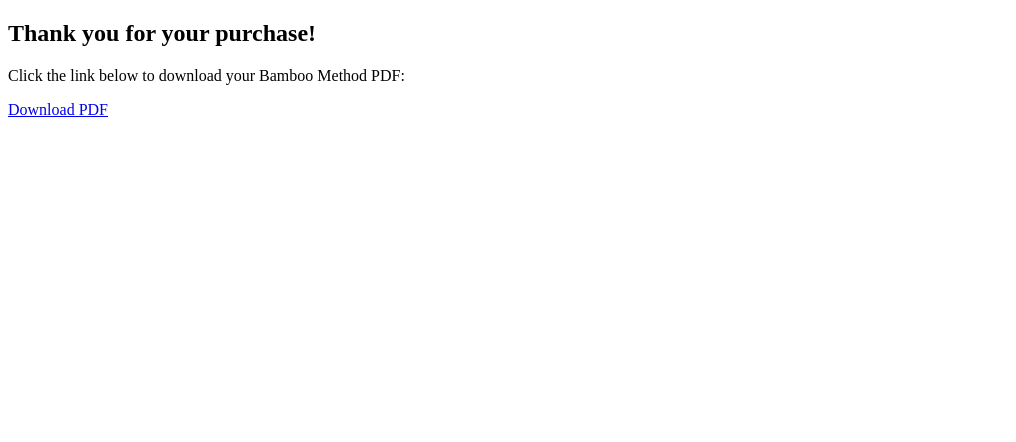
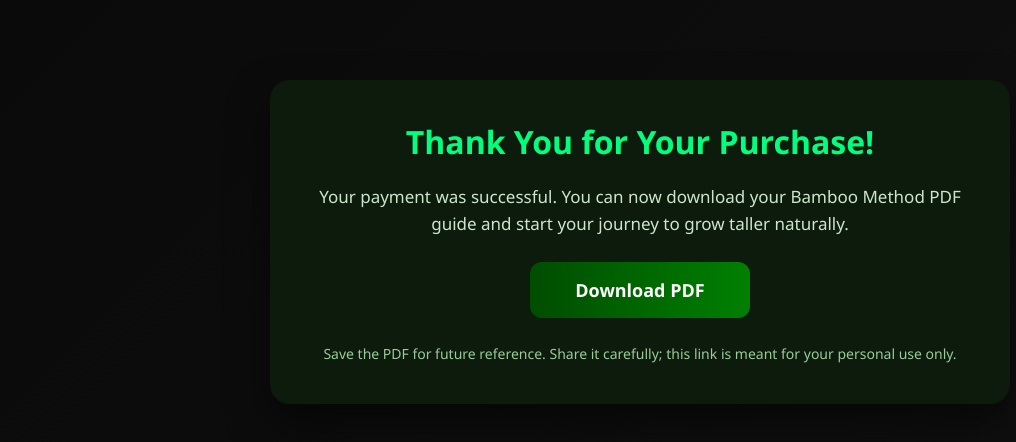
Before and after one commit to pohaxostore/Bamboo-Method, a plain HTML site: page thank-you.html in a window 1280 px wide. Shown: the whole page, without its empty margins (0-1016 px from the left). Drawn offline with Linux system fonts and the light colour scheme.

Commit message:
Update thank-you.html

```diff
--- a/thank-you.html
+++ b/thank-you.html
@@ -3,11 +3,24 @@
 <head>
 <meta charset="UTF-8">
 <meta name="viewport" content="width=device-width, initial-scale=1.0">
-<title>Download PDF</title>
+<title>Download PDF – Bamboo Method</title>
+<link rel="stylesheet" href="style.css">
 </head>
 <body>
-  <h2>Thank you for your purchase!</h2>
-  <p>Click the link below to download your Bamboo Method PDF:</p>
-  <a href="BambooMethod.pdf" download>Download PDF</a>
+<div class="container">
+  <div class="card">
+    <h1>Thank You for Your Purchase!</h1>
+    <p class="description">
+      Your payment was successful. You can now download your Bamboo Method PDF guide and start your journey to grow taller naturally.
+    </p>
+
+    <!-- Download Button -->
+    <a href="BambooMethod.pdf" download class="btn">Download PDF</a>
+
+    <div class="note">
+      Save the PDF for future reference. Share it carefully; this link is meant for your personal use only.
+    </div>
+  </div>
+</div>
 </body>
 </html>
```
